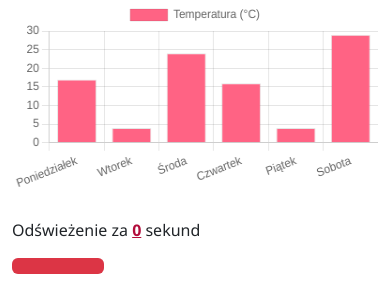
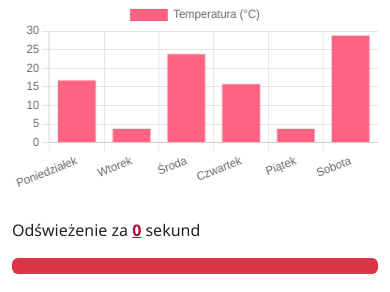
Before and after one commit to chixPL/pistacja, a PHP site: page / in a window 390 px wide. Shown: the part 552-844 px from the top of the page. Run offline with PHP 8.4, Linux system fonts and the light colour scheme; some libraries are stand-ins or nearby versions.

Commit message:
Ulepszony progress bar

```diff
--- a/index.html
+++ b/index.html
@@ -30,7 +30,7 @@
                 <a class="nav-link active" aria-current="page" href="#">Strona główna</a>
               </li>
               <li class="nav-item">
-                <a class="nav-link" href="https://github.com/chixPL/pistacja-frontend">GitHub</a>
+                <a class="nav-link" href="https://github.com/chixPL/pistacja">GitHub</a>
               </li>
             </ul>
           </div>
--- a/style.css
+++ b/style.css
@@ -33,3 +33,9 @@ h2{
 b{
     font-weight: 700;
 }
+
+@media (max-width: 500px) {
+    .progress{
+        width:100% !important;
+    }
+}
```
